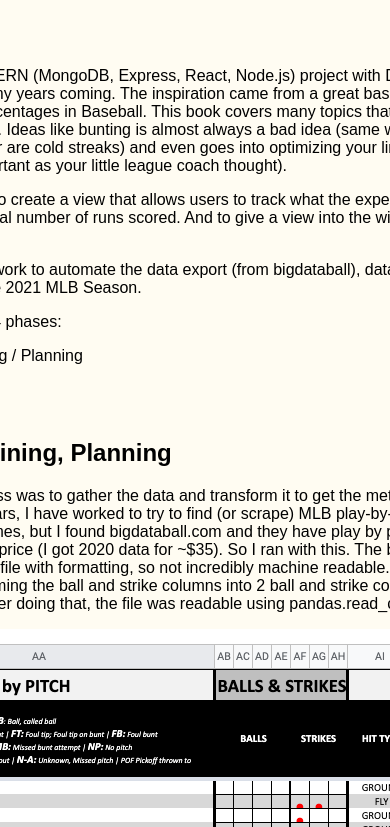
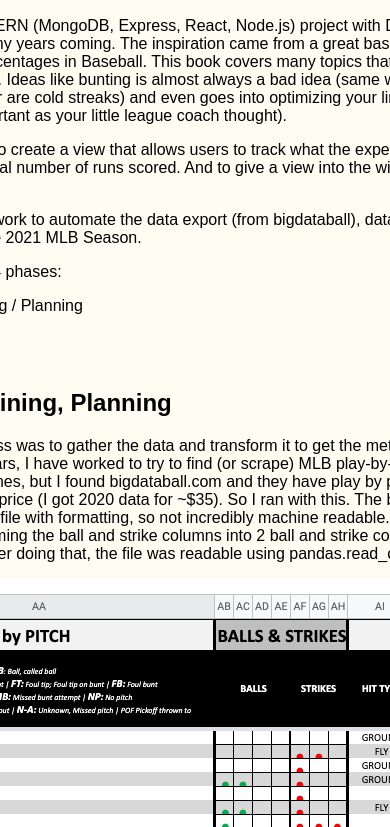
Before and after one commit to zashirah/portfolio, a Gatsby site: page /mlb-game-tracker-blog/ in a window 390 px wide. Shown: the part 282-1109 px from the top of the page. Built offline with nearby package versions, Linux system fonts and the light colour scheme; Gatsby itself is replaced by a stand-in of ours.

Commit message:
updated mobile formatting

```diff
--- a/src/templates/blog-post.js
+++ b/src/templates/blog-post.js
@@ -5,16 +5,17 @@
 
 const BlogPage = styled.div`
   margin: 0px auto 35px;
-  padding-top:100px;
+  padding-top: 100px;
   height: 100%;
   display: flex;
   flex-direction: column;
   align-items: center;
   justify-content: center;
   width: 90%;
-  /* @media screen and (max-width: 767px) {
-    height: 88vh;
-  } */
+  @media screen and (max-width: 767px) {
+    padding-top: 50px;
+    max-width: 90vw;
+  }
 `
 
 
```
